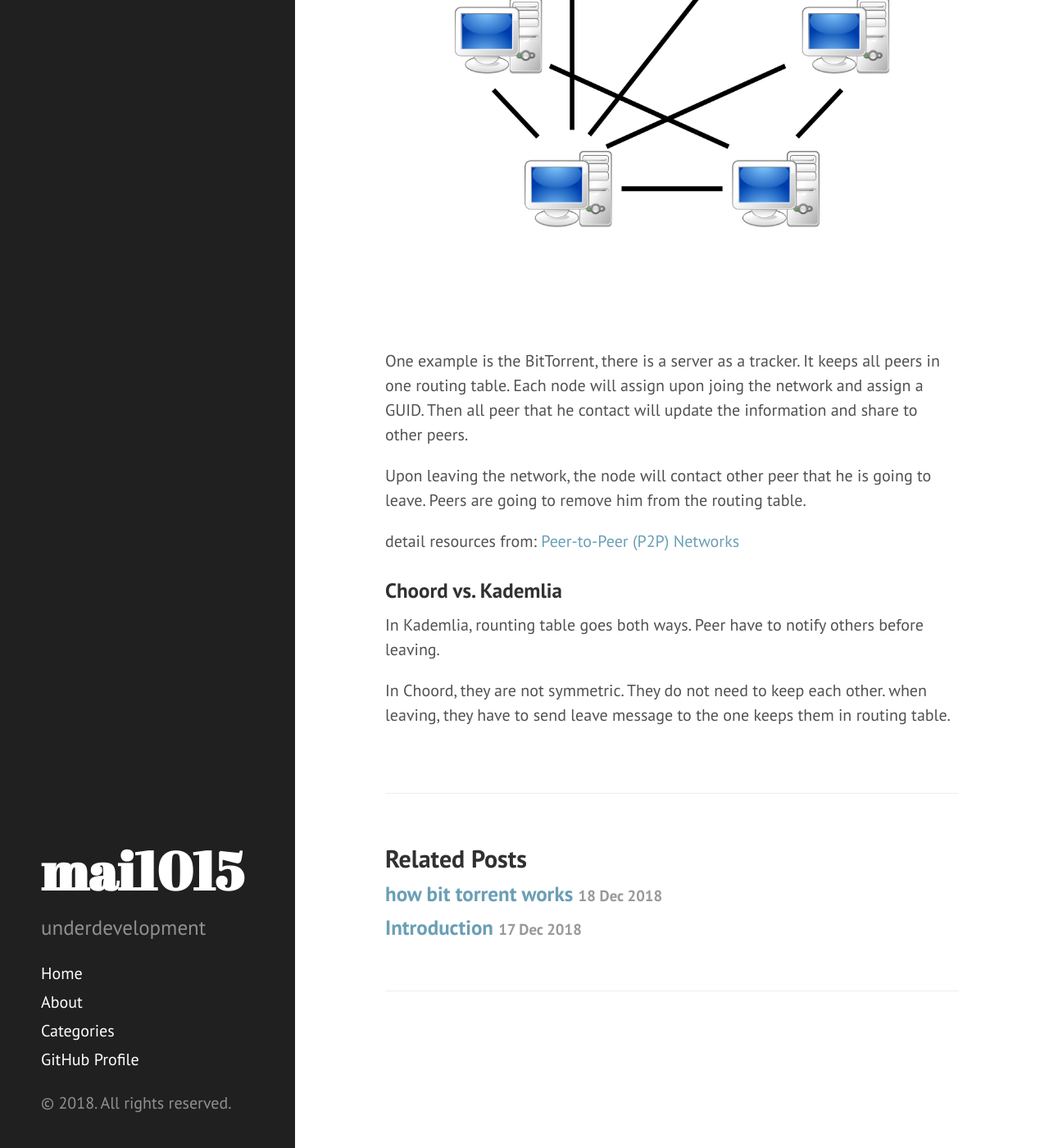
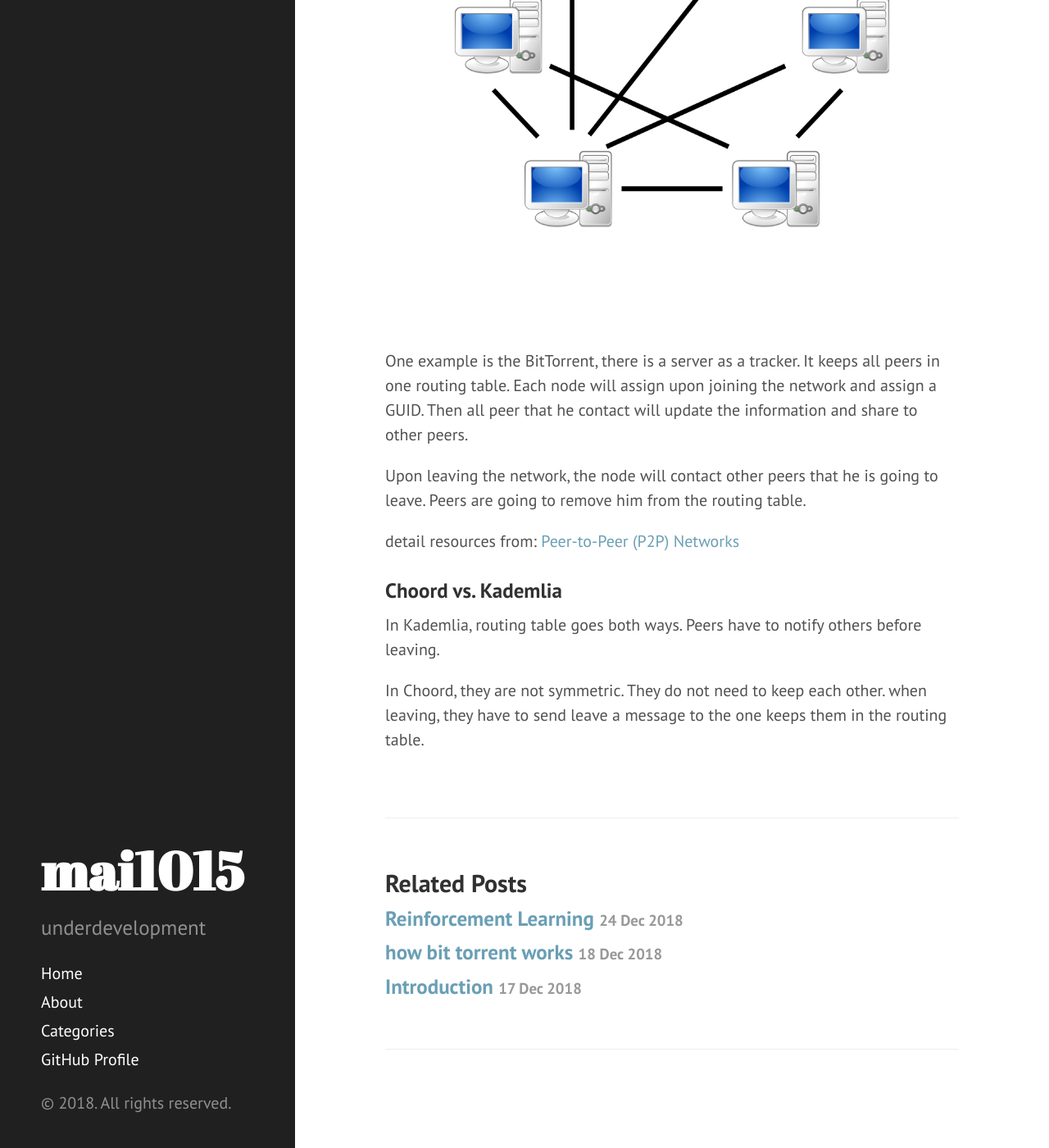
Before and after one commit to mai1015/mai1015.github.io, a Jekyll site: the page built from _posts/2018-12-17-p2p-study.md, in a window 1280 px wide and 1400 px high, scrolled down 709 px. Shown: the whole window at 82% size. Built offline with Jekyll 4.4.1, drawn with Linux system fonts in a browser that asks for light colours; comment, search, counter and statistics services are not loaded; some of the changed text lies outside the part shown.

Commit message:
fix posts, add reinforcement learning

```diff
--- a/_config.yml
+++ b/_config.yml
@@ -31,3 +31,5 @@ gems:
   - jekyll-paginate
   - jekyll-gist
   - jekyll-github-metadata
+
+markdown: kramdown
--- a/_includes/head.html
+++ b/_includes/head.html
@@ -24,4 +24,8 @@
 
   <!-- RSS -->
   <link rel="alternate" type="application/rss+xml" title="RSS" href="/atom.xml">
+  <!-- Mathjax Support -->
+  <script type="text/javascript" async
+  src="https://cdn.mathjax.org/mathjax/latest/MathJax.js?config=TeX-MML-AM_CHTML">
+</script>
 </head>
--- a/_posts/2018-12-17-p2p-study.md
+++ b/_posts/2018-12-17-p2p-study.md
@@ -1,24 +1,24 @@
 ---
 layout: post
-title: P2P conept study
+title: P2P concept study
 category: Note
 tags: [Web, Network]
 comments: true
 ---
 ### Concept
-P2P is call peer-to-peer networking. It is kind of distributed application architecture.
+P2P is called peer-to-peer networking. It is kind of distributed application architecture.
 
-Peers are equally privileged, equipotent participents in the application. Each peer is a node.
+Peers are equally privileged, equipotent participants in the application. Each peer is a node.
 
 ![peer-to-peer (P2P) network](/public/image/2018-12-18/1024px-P2P-network.svg.png)
 
-One example is the BitTorrent, there is a server as a tracker. It keeps all peers in one routing table. Each node will assign upon joing the network and assign a GUID. Then all peer that he contact will update the information and share to other peers.
+One example is the BitTorrent, there is a server as a tracker. It keeps all peers in one routing table. Each node will assign upon joining the network and assign a GUID. Then all peer that he contact will update the information and share to other peers.
 
-Upon leaving the network, the node will contact other peer that he is going to leave. Peers are going to remove him from the routing table.
+Upon leaving the network, the node will contact other peers that he is going to leave. Peers are going to remove him from the routing table.
 
 detail resources from: [Peer-to-Peer (P2P) Networks](http://tutorials.jenkov.com/p2p/index.html)
 
 ### Choord vs. Kademlia
-In Kademlia, rounting table goes both ways. Peer have to notify others before leaving.
+In Kademlia, routing table goes both ways. Peers have to notify others before leaving.
 
-In Choord, they are not symmetric. They do not need to keep each other. when leaving, they have to send leave message to the one keeps them in routing table.
+In Choord, they are not symmetric. They do not need to keep each other. when leaving, they have to send leave a message to the one keeps them in the routing table.
```
Also changed, not shown: _posts/2018-12-18-bittorrent.md (+4 -4 lines), _posts/2018-12-24-reinforcement-learning.md (added, +112 -0 lines), about.md (+1 -0 lines).
